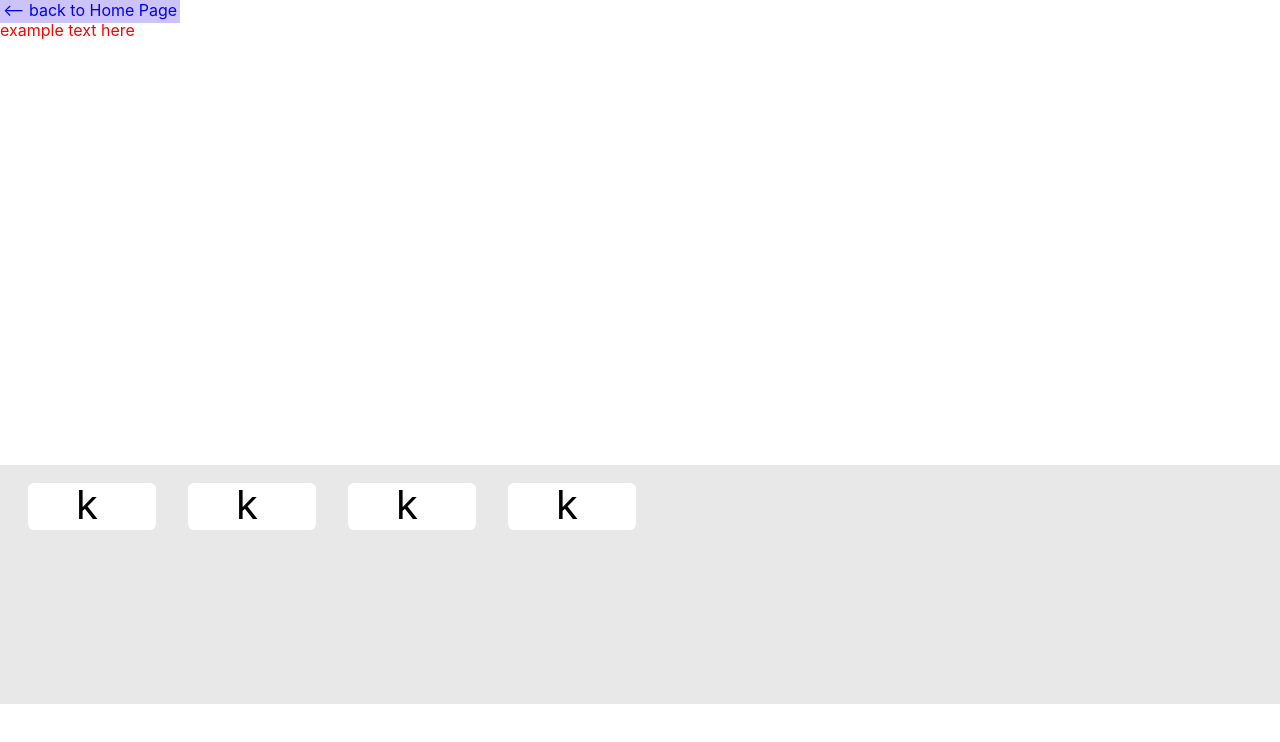
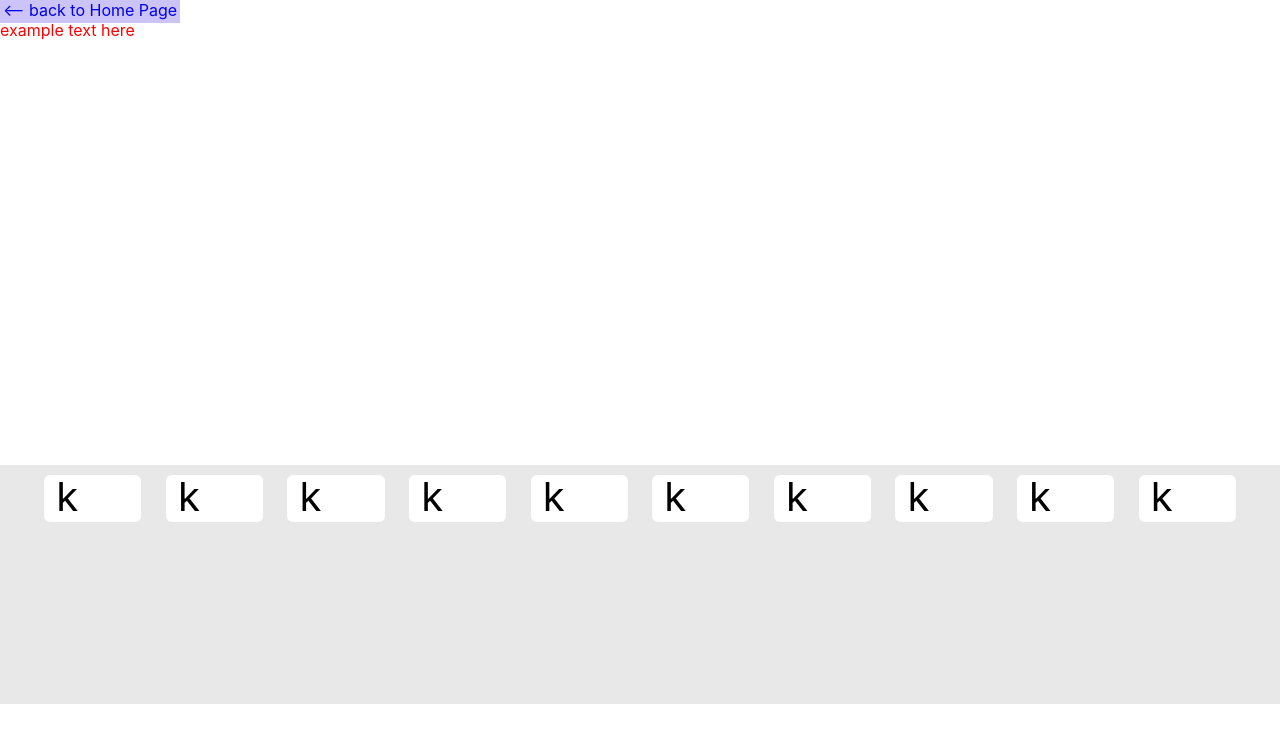
Before and after one commit to JustinDudley/thimble, a React (Create React App) app: page /keyboard in a window 1280 px wide. Shown: the top 742 px of the page. Built offline with nearby package versions, Linux system fonts and the light colour scheme.

Commit message:
top row spacing pretty good

```diff
--- a/src/thimbleRoutes/Keyboard/components/KeyboardTouchSection/index.tsx
+++ b/src/thimbleRoutes/Keyboard/components/KeyboardTouchSection/index.tsx
@@ -12,9 +12,8 @@ export const KeyboardTouchSection: React.FC = () => {
     return (
         <>
             <div id='keyboardTouchSection'>
-                {/* hello from keyboardTouchSection */}
                 <div id='keyboardRow'>
-                    {array_4.map(() => <LetterBox />)}
+                    {topRow.map(() => <LetterBox />)}
                 </div>
             </div>
         </>
--- a/src/thimbleRoutes/Keyboard/components/KeyboardTouchSection/style.css
+++ b/src/thimbleRoutes/Keyboard/components/KeyboardTouchSection/style.css
@@ -6,7 +6,10 @@
 #keyboardRow {
     display: flex;
     flex-direction: row;
-    width: 50%;
+    justify-content: center;
+    width: 100%;
     height: 25%;
-    padding: 12px;
+    padding-top: 4px;
+    padding: 4px 0;
+    flex-wrap: wrap;
 }
--- a/src/thimbleRoutes/Keyboard/components/LetterBox/style.css
+++ b/src/thimbleRoutes/Keyboard/components/LetterBox/style.css
@@ -12,7 +12,7 @@
     display: flex;
     flex-direction: row;
     flex-wrap: wrap;
-    width: 25%;
+    width: 9.5vw;
     /* seems to be unnecessary: */
     height: 100%;
 }
@@ -25,13 +25,11 @@
     height: 80%;
     background-color: white;
     border-radius: 6px;
-    /* z-index: -1; */
 }
 
 #theLetter {
     position: absolute;
     top: 5%;
-    left: 40%;
-    /* z-index: -1; */
+    left: 20%;
     font-size: 2.5rem;
 }
```
